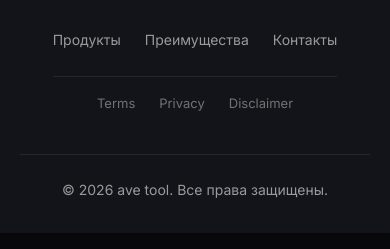
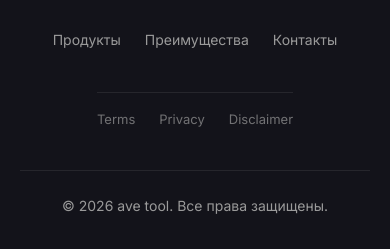
Before and after one commit to bvsmma/ave-prod, a plain HTML site: page index.html in a window 390 px wide. Shown: the part 8129-8378 px from the top of the page. Drawn offline with Linux system fonts and the light colour scheme.

Commit message:
Add footer navigation styles for mobile and desktop

```diff
--- a/style.css
+++ b/style.css
@@ -1379,6 +1379,21 @@ section {
   color: var(--color-text-muted);
 }
 
+.footer-nav-group {
+  display: flex;
+  flex-direction: column;
+  align-items: center;
+  gap: 16px;
+}
+
+@media (min-width: 768px) {
+  .footer-nav-group {
+    flex-direction: row;
+    align-items: flex-start;
+    gap: 48px;
+  }
+}
+
 .footer-links {
   display: flex;
   flex-wrap: wrap;
@@ -1401,9 +1416,17 @@ section {
   flex-wrap: wrap;
   justify-content: center;
   gap: 24px;
-  margin-top: 16px;
+  padding-left: 24px;
+  border-left: 1px solid var(--color-border);
+}
+
+@media (max-width: 767px) {
+  .footer-legal {
+    padding-left: 0;
+    border-left: none;
     padding-top: 16px;
     border-top: 1px solid var(--color-border);
+  }
 }
 
 .footer-legal a {
```
Lines whose indentation alone changed are shown as unchanged.
